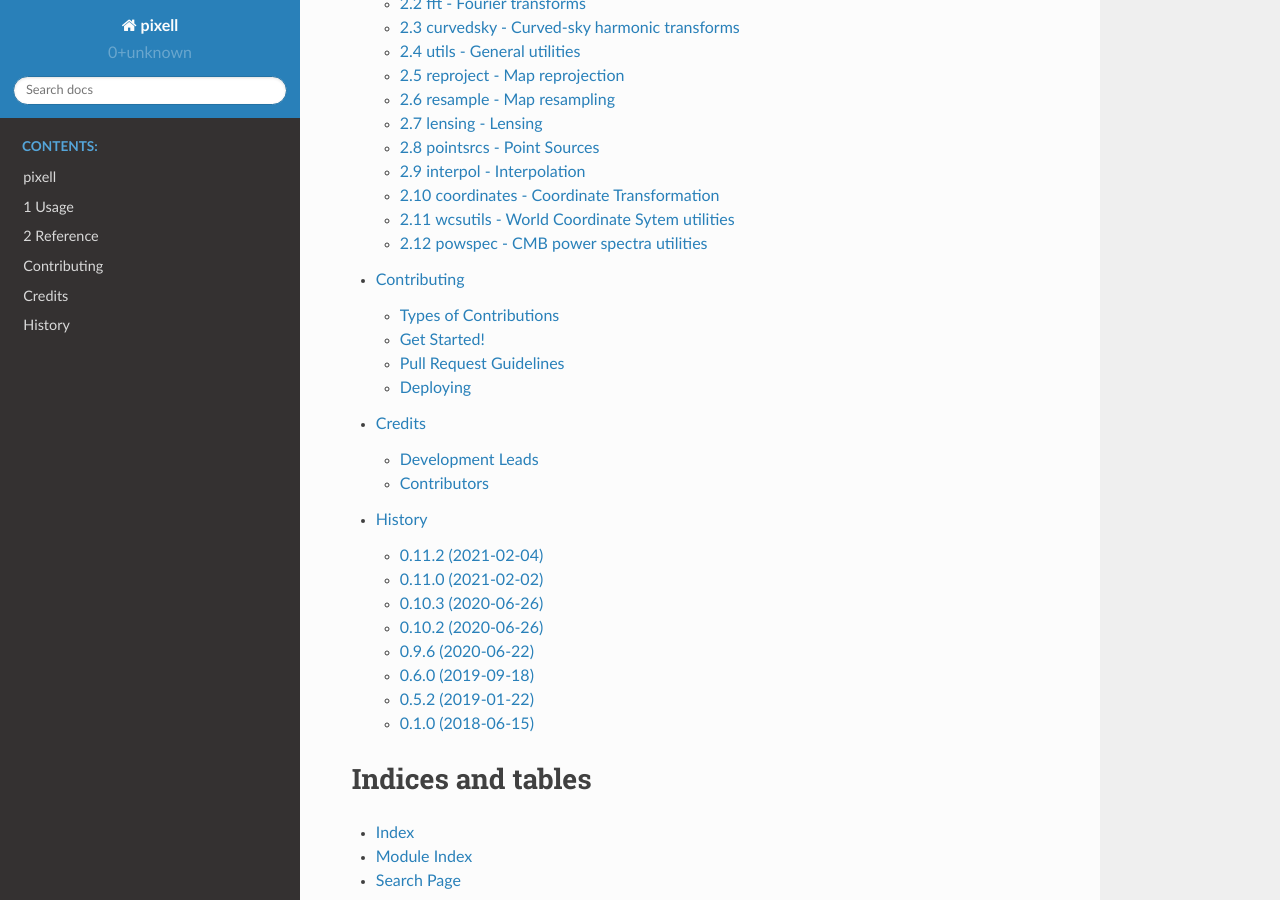
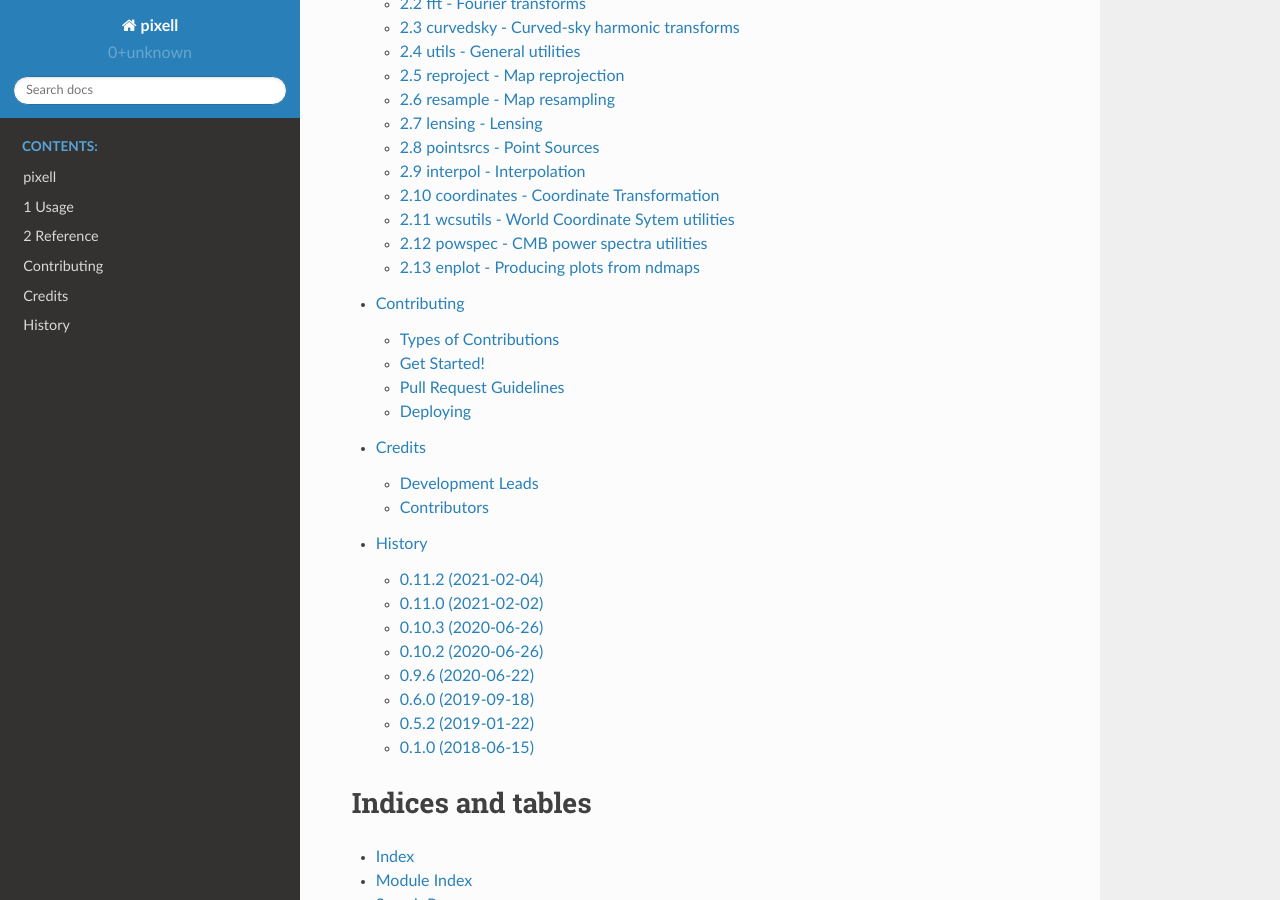
Before and after one commit to simonsobs/pixell, a Sphinx documentation site: the page built from docs/index.rst, in a window 1280 px wide and 900 px high, scrolled down 831 px. Built offline with Sphinx 7.4.7 and the Read the Docs theme 2.0.0, drawn with Linux system fonts in a browser that asks for light colours.

Commit message:
docs: add enplot to the reference section

```diff
--- a/docs/reference.rst
+++ b/docs/reference.rst
@@ -91,3 +91,10 @@ powspec - CMB power spectra utilities
 .. automodule:: pixell.powspec
    :members:
    :undoc-members:
+
+enplot - Producing plots from ndmaps
+------------------------------------
+
+.. automodule:: pixell.enplot
+   :members:
+   :undoc-members:
```
